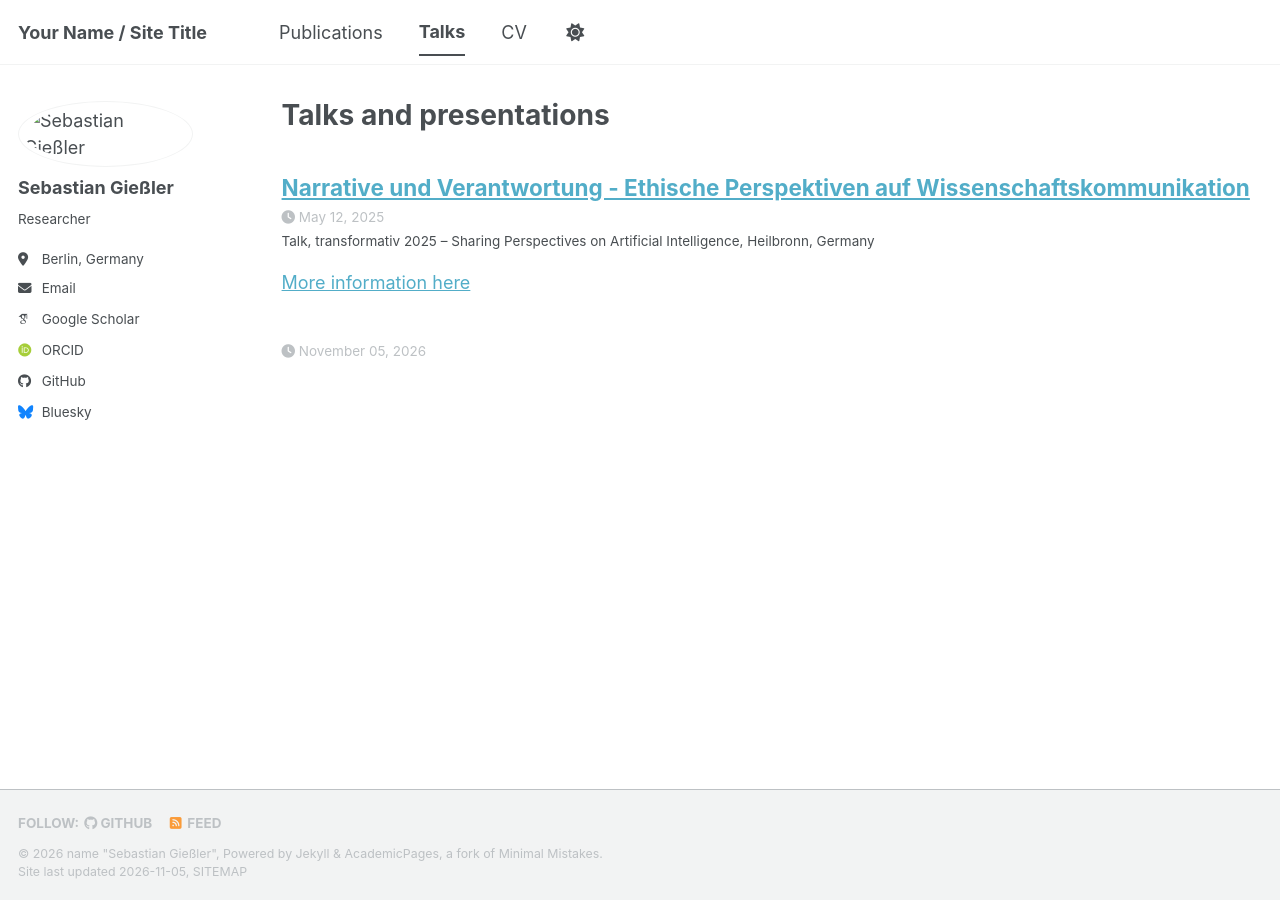
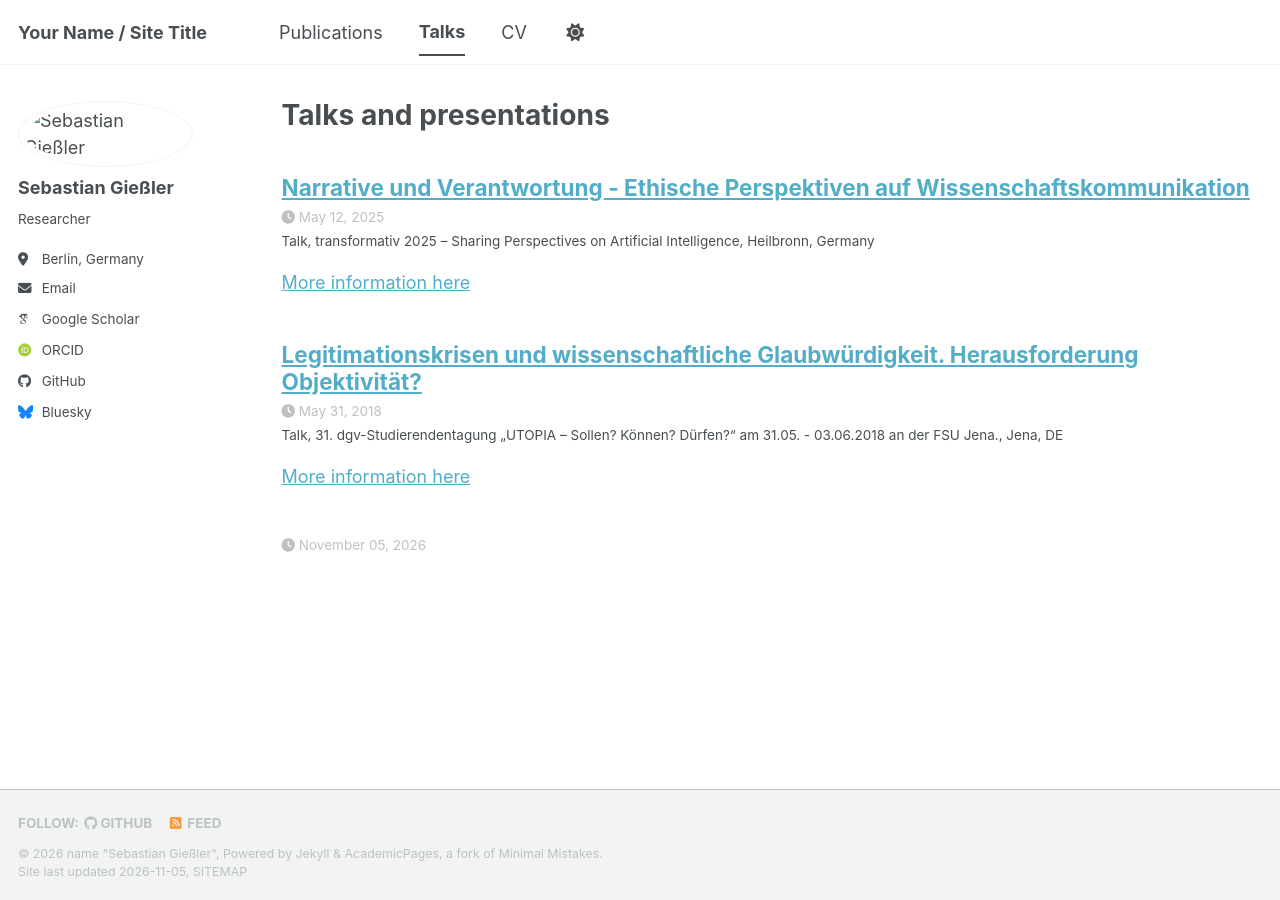
Before and after one commit to SebGiessler/sebgiessler.github.io, a Jekyll site: the page built from _pages/talks.html, in a window 1280 px wide. Built offline with Jekyll 4.4.1, drawn with Linux system fonts in a browser that asks for light colours; some web fonts are replaced; a script bundle is joined from its source files by our own code; library files that are not in the unit come from our copies; a file with an impossible date is left out.

Commit message:
update talks

```diff
--- a/_talks/2017-16-09-talk-7.md
+++ b/_talks/2017-16-09-talk-7.md
@@ -2,11 +2,11 @@
 title: "Qualitative Sozialforschung im Zeitalter von Social Data Science. Ein endgültiger Sieg des sozialen Reduktionismus?"
 collection: talks
 type: "Talk"
-permalink: /talks/2017-16-09-talk-7
+permalink: /_talks/2017-09-16-talk-7
 venue: "6. Studentischer Soziologiekongress 2017 „Alle(s) in
 Bewegung – Dynamiken und Wandel der Gesellschaft“" am 14. - 17.09.2017 an der TU Chemnitz."
-date: 2017-16-09
-location: "Chemnitz, Germany "
+date: 2017-09-16
+location: "Chemnitz, DE"
 ---
 
 [More information here](http://exampleurl.com)
--- a/_talks/2018-31-05-talk-6.md
+++ b/_talks/2018-31-05-talk-6.md
@@ -2,13 +2,14 @@
 title: "Legitimationskrisen und wissenschaftliche Glaubwürdigkeit. Herausforderung Objektivität?"
 collection: talks
 type: "Talk"
-permalink: /talks/2018-31-05-talk-6
+permalink: /_talks/2018-05-31-talk-6
 venue: "31. dgv-Studierendentagung „UTOPIA – Sollen? Können? Dürfen?“ am 31.05. - 03.06.2018
 an der FSU Jena."
-date: 2018-31-05
-location: "Jena, Germany "
+date: "2018-05-31"
+location: "Jena, DE"
 ---
 
 [More information here](http://exampleurl.com)
 
 This is a description of your tutorial, note the different field in type. This is a markdown files that can be all markdown-ified like any other post. Yay markdown!
+7
```
Also changed, not shown: _talks/2019-19-09-talk-5.md (+1 -1 lines).
